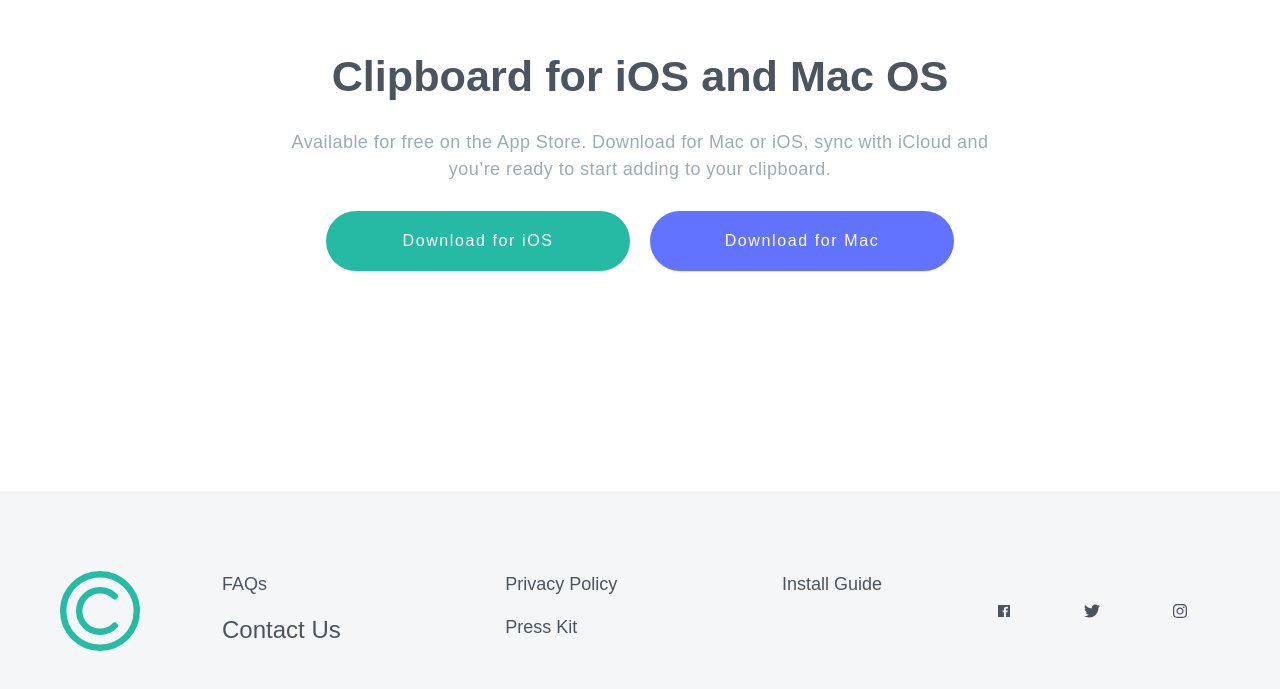
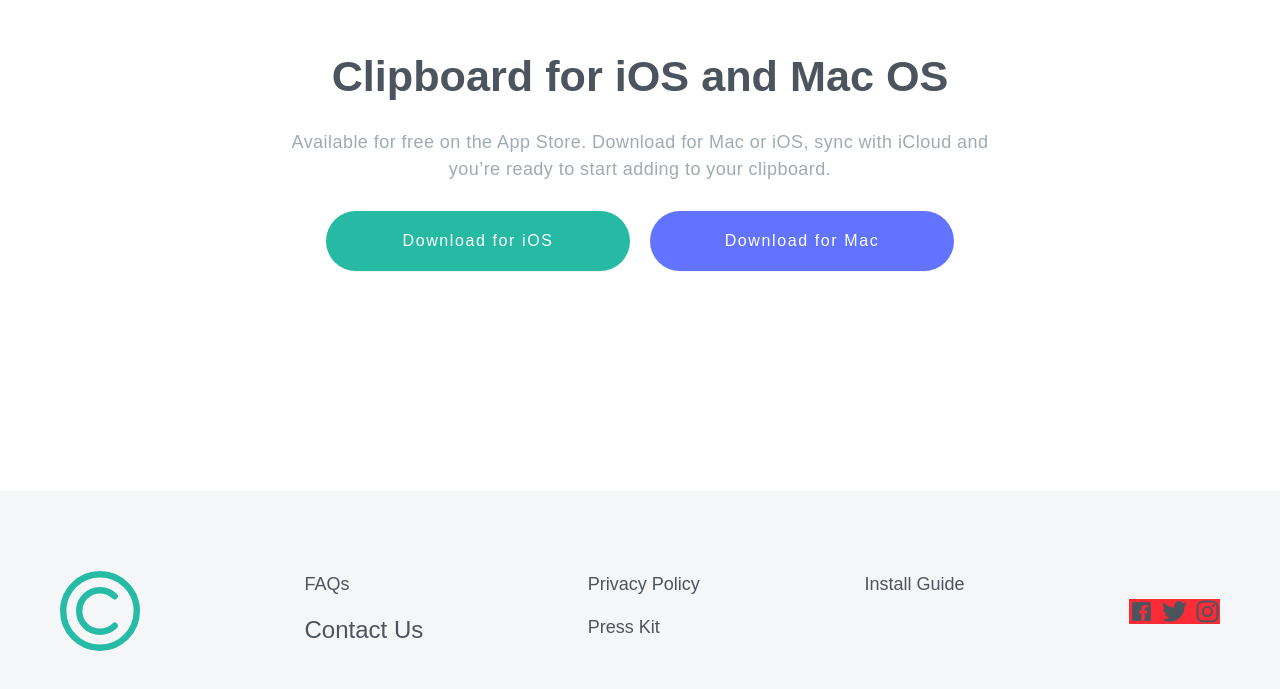
Before and after one commit to ItaloDev-Marcelo/clipboard-landing-page, a Next.js app: page / in a window 1280 px wide. Shown: the part 3206-3895 px from the top of the page. Built offline with nearby package versions, Linux system fonts and the light colour scheme; a web font is replaced by a local one.

Commit message:
style: aplicando correções no estilo

```diff
--- a/components/Footer.tsx
+++ b/components/Footer.tsx
@@ -22,10 +22,11 @@
                 <li className='text-[18px] 2xl:text-2xl text-gray-title hover:text-green-btn'><a href='#'>{FooterList[4]} </a></li>
        </ul>
 
-       <ul className="flex flex-row  justify-center items-center gap-x-2 mt-2 xl:mt-0">
-         <li className="text-gray-title hover:text-green-btn cursor-pointer"><IoLogoFacebook  className="w-35 xl:w-20 2xl:w-30" /></li>
-         <li className="text-gray-title hover:text-green-btn cursor-pointer"><FaTwitter className="w-35 xl:w-20 2xl:w-30" /></li>
-         <li className="text-gray-title hover:text-green-btn cursor-pointer"><FaInstagram  className="w-35 xl:w-20 2xl:w-30"/></li>
+       <ul className="flex flex-row  justify-center bg-red-500 items-center
+        gap-x-2  mt-2 xl:mt-0">
+         <li className="text-gray-title hover:text-green-btn cursor-pointer"><IoLogoFacebook  size={25} /></li>
+         <li className="text-gray-title hover:text-green-btn cursor-pointer"><FaTwitter size={25} /></li>
+         <li className="text-gray-title hover:text-green-btn cursor-pointer"><FaInstagram  size={25}/></li>
        </ul>
     </footer>
   )
```
